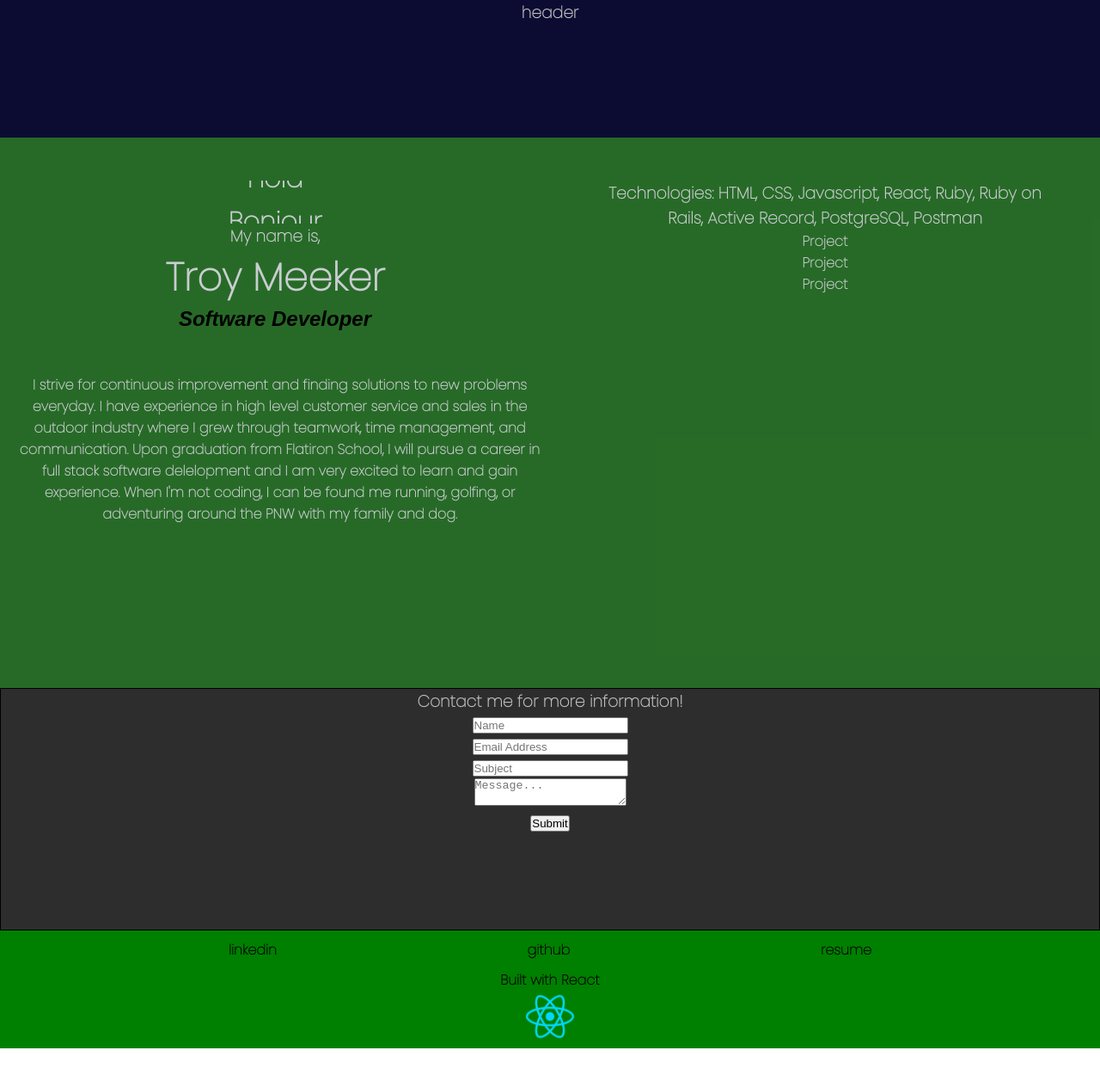
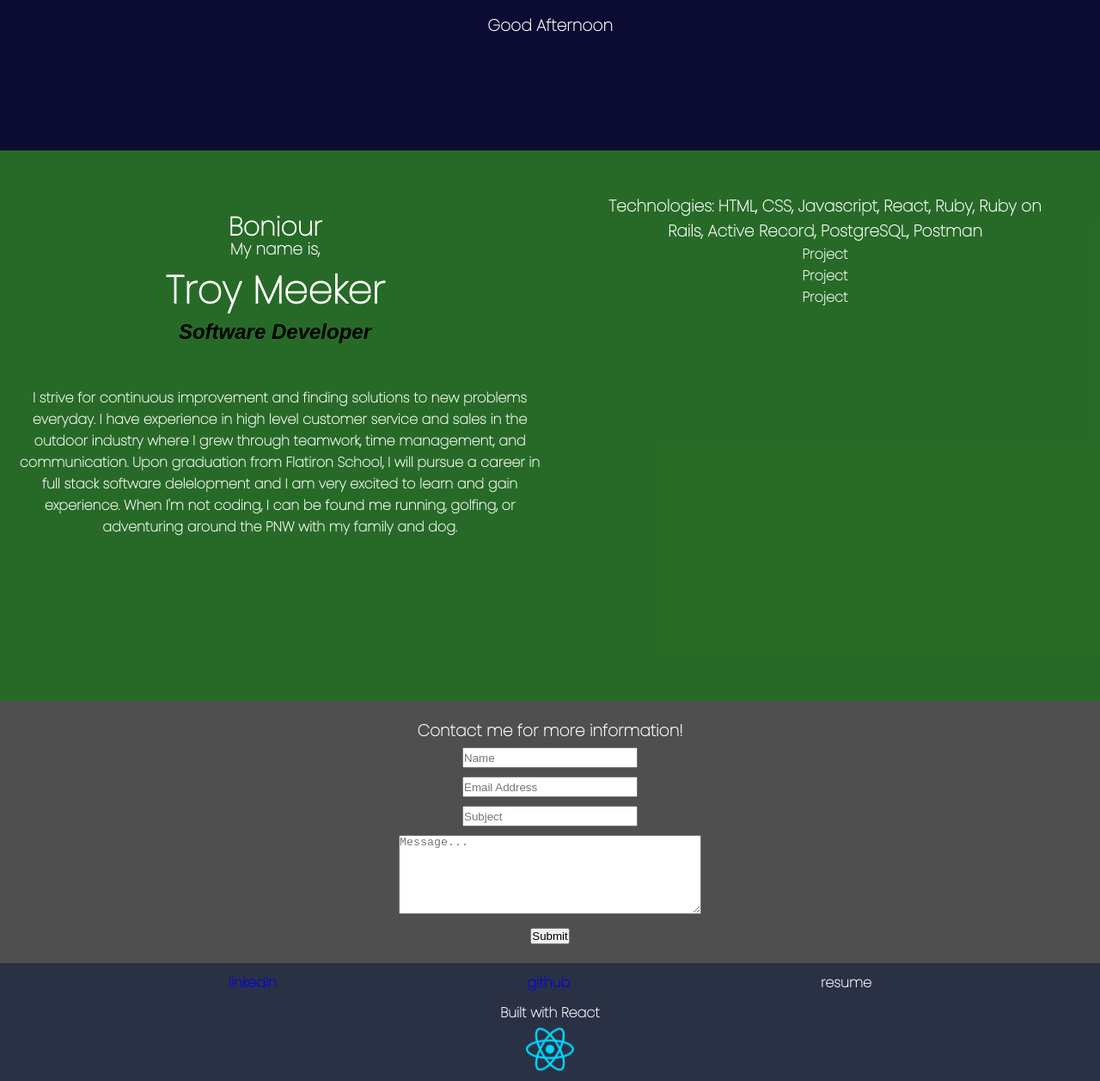
Before and after one commit to troymeeker/react-portfolio, a React (Create React App) app: page / in a window 1280 px wide. Shown: the whole page at 86% size. Before the commit the page ends 1219 px from the top, so only its background shows below. Built offline with nearby package versions, Linux system fonts and the light colour scheme.

Commit message:
footer links working

```diff
--- a/src/components/App.js
+++ b/src/components/App.js
@@ -3,13 +3,13 @@ import '../css/index.css';
 import ContactForm from './ContactForm';
 import Main from './Main';
 import Footer from './Footer';
+import Header from './Header';
 
 function App() {
   return (
     <div>
-     <header className='header'>
-      <h3>header</h3>
-     </header>
+
+     <Header/>
 
      <main >
 
--- a/src/components/ContactForm.js
+++ b/src/components/ContactForm.js
@@ -31,7 +31,7 @@ function ContactForm(){
 
         <div className='contact'>
 
-         <form onSubmit={handleOnSubmit} className="form" >
+         <form onSubmit={handleOnSubmit} className="contact-form" >
             <h3>Contact me for more information!</h3>
 
             <input
--- a/src/components/Footer.js
+++ b/src/components/Footer.js
@@ -4,11 +4,11 @@ function Footer(){
     return (
         <div className='footer'>
             <div className='footer-grid'>
-                <div className='grid-item'>
-                    linkedin
+                <div className='grid-item' >
+                   <a href='https://www.linkedin.com/in/troy-meeker/' target='_blank' rel="noreferrer" className='footer-item'>linkedin</a>
                 </div>
                 <div className='grid-item'>
-                    github
+                    <a href='https://github.com/troymeeker' target='_blank' rel="noreferrer" className='footer-item'>github</a>
                 </div>
                 <div className='grid-item'>
                     resume
--- /dev/null
+++ b/src/components/Header.js
@@ -0,0 +1,10 @@
+function Header(){
+    return(
+        <div className='header'>
+            <h3> Good Afternoon</h3>
+
+        </div>
+    )
+}
+
+export default Header;
--- a/src/css/index.css
+++ b/src/css/index.css
@@ -15,14 +15,15 @@ body {
   text-align: center;
   height: 20vh;
   background-color: rgb(12, 12, 51);
-  color:rgb(196, 194, 194);
+  color:white;
+  padding-top: 15px;
 }
 .main{
   text-align: center;
   height: 80vh;
   max-height: fit-content;
   background-color: rgba(0, 80, 0, 0.849);
-  color:rgb(201, 205, 209);
+  color:white;
   display: flex;
 
 }
@@ -31,7 +32,7 @@ body {
 }
 .main-title-wrapper{
   height: 100%;
-  animation: move 15s ease-in-out infinite alternate;
+  animation: move 14s ease-in-out infinite alternate;
 
 
 }
@@ -94,12 +95,34 @@ flex:1;
   font-weight: bold;
 }
 .contact{
-  border: 1px solid black;
-  background-color: rgb(45, 45, 45);
-  color: rgb(191, 191, 191);
+  padding: 10px;
+  /* border: 1px solid black; */
+  background-color: rgb(79, 79, 79);
+  color: white;
 
   text-align: center;
-  height: 35vh;
+  height: fit-content;
+}
+.contact-form{
+
+  padding: 5px;
+  margin: 5px;
+  display: block;
+  align-items: center;
+  justify-content: center;
+  text-align: center;
+
+
+}
+.form-input{
+  height:20px;
+  width: 200px;
+  margin: 5px;
+}
+.form-message{
+  height: 90px;
+  width: 350px;
+  margin: 5px;
 }
 .react-div{
   display: block;
@@ -114,7 +137,8 @@ flex:1;
 .footer{
   text-align: center;
   height: fit-content;
-  background-color: green;
+  background-color: rgb(42, 49, 69);
+  color: white;
 }
 .footer-grid{
   display: flex;
@@ -125,6 +149,15 @@ flex:1;
   padding: 10px;
 
 }
+.footer-item{
+  text-decoration: none;
+
+}
+.footer-item:visited{
+text-decoration: none;
+color:white;
+
+}
 .grid-item{
   font-weight: bold;
 
```
